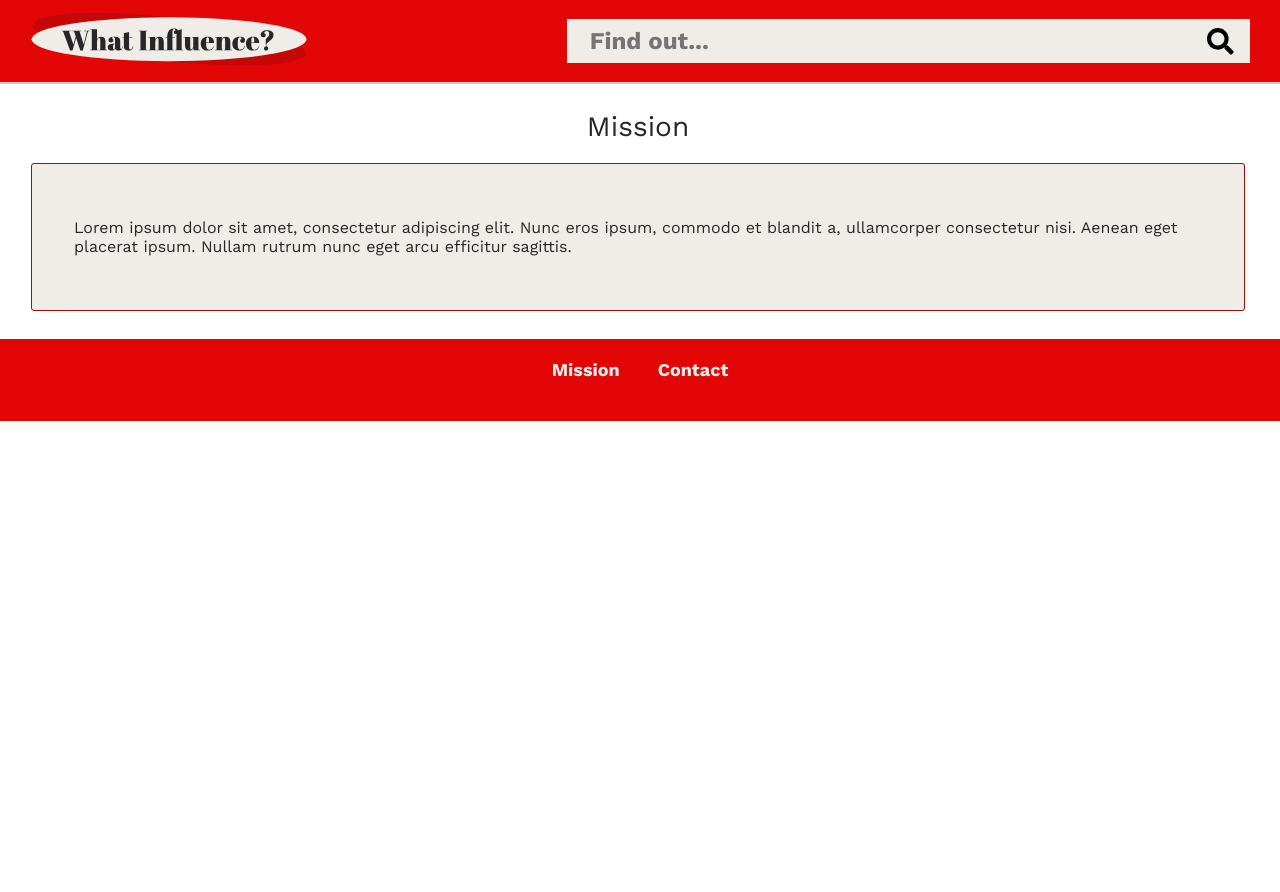
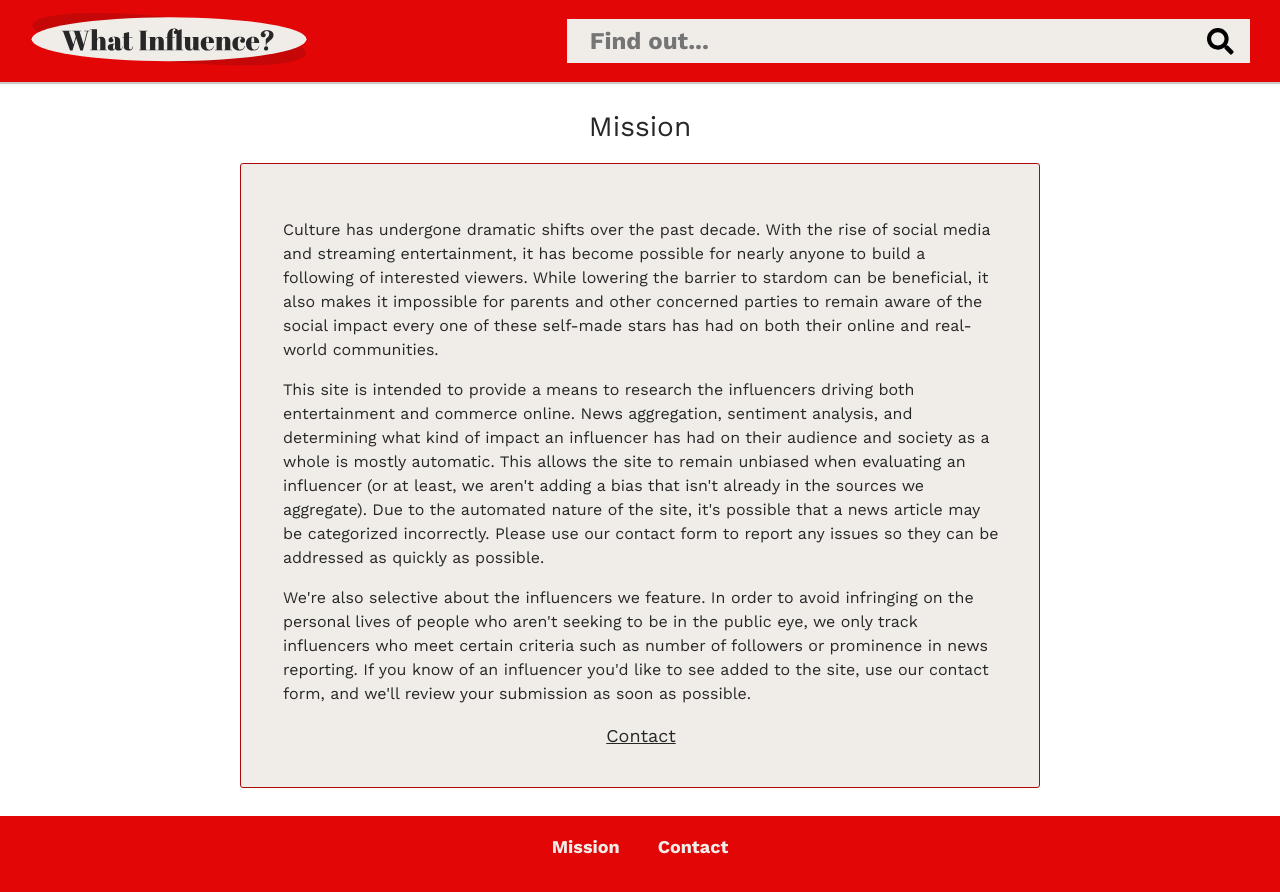
Before and after one commit to FoxShaunR/WhatInfluence, a React (Create React App) app in the folder content/: page /mission in a window 1280 px wide. Shown: the top 892 px of the page. Before the commit the page ends 800 px from the top, so only its background shows below. Built offline with nearby package versions, Linux system fonts and the light colour scheme; no server answers.

Commit message:
Add Mission text

```diff
--- a/content/src/components/Mission/Mission.module.css
+++ b/content/src/components/Mission/Mission.module.css
@@ -1,5 +1,7 @@
 .main {
-  padding: 28px 35px 28px 31px;
+  margin: 0 auto;
+  max-width: 800px;
+  padding: 28px 0 28px;
 }
 
 .title {
@@ -15,5 +17,17 @@
 .text {
   font-family: 'Work Sans', sans-serif;
   font-size: 16px;
+  line-height: 1.5;
   color: #272727;
 }
+
+.contact {
+  display: flex;
+  flex-direction: row;
+  justify-content: center;
+  font-family: 'Work Sans', sans-serif;
+  font-size: 18px;
+  line-height: 1.5;
+  color: #272727;
+  text-align: center;
+}
--- a/content/src/components/Mission/Mission.tsx
+++ b/content/src/components/Mission/Mission.tsx
@@ -1,4 +1,5 @@
 import React from 'react';
+import { Link } from 'react-router-dom';
 import ViewContainer from '../ViewContainer/ViewContainer';
 
 import styles from './Mission.module.css';
@@ -9,10 +10,28 @@ const Mission = () => {
       <span className={styles.title}>Mission</span>
       <ViewContainer>
         <p className={styles.text}>
-          Lorem ipsum dolor sit amet, consectetur adipiscing elit. Nunc eros ipsum, commodo et blandit
-          a, ullamcorper consectetur nisi. Aenean eget placerat ipsum. Nullam rutrum nunc eget arcu
-          efficitur sagittis.
+          Culture has undergone dramatic shifts over the past decade. With the rise of social media and
+          streaming entertainment, it has become possible for nearly anyone to build a following of interested
+          viewers. While lowering the barrier to stardom can be beneficial, it also makes it impossible for parents
+          and other concerned parties to remain aware of the social impact every one of these self-made stars has
+          had on both their online and real-world communities.
         </p>
+        <p className={styles.text}>
+          This site is intended to provide a means to research the influencers driving both entertainment and commerce
+          online. News aggregation, sentiment analysis, and determining what kind of impact an influencer has had
+          on their audience and society as a whole is mostly automatic. This allows the site to remain unbiased when
+          evaluating an influencer (or at least, we aren't adding a bias that isn't already in the sources we
+          aggregate). Due to the automated nature of the site, it's possible that a news article may be
+          categorized incorrectly. Please use our contact form to report any issues so they can be addressed as
+          quickly as possible.
+        </p>
+        <p className={styles.text}>
+          We're also selective about the influencers we feature. In order to avoid infringing on the personal lives
+          of people who aren't seeking to be in the public eye, we only track influencers who meet certain criteria
+          such as number of followers or prominence in news reporting. If you know of an influencer you'd like to see
+          added to the site, use our contact form, and we'll review your submission as soon as possible.
+        </p>
+        <Link className={styles.contact} to="/contact">Contact</Link>
       </ViewContainer>
     </div>
   );
```
